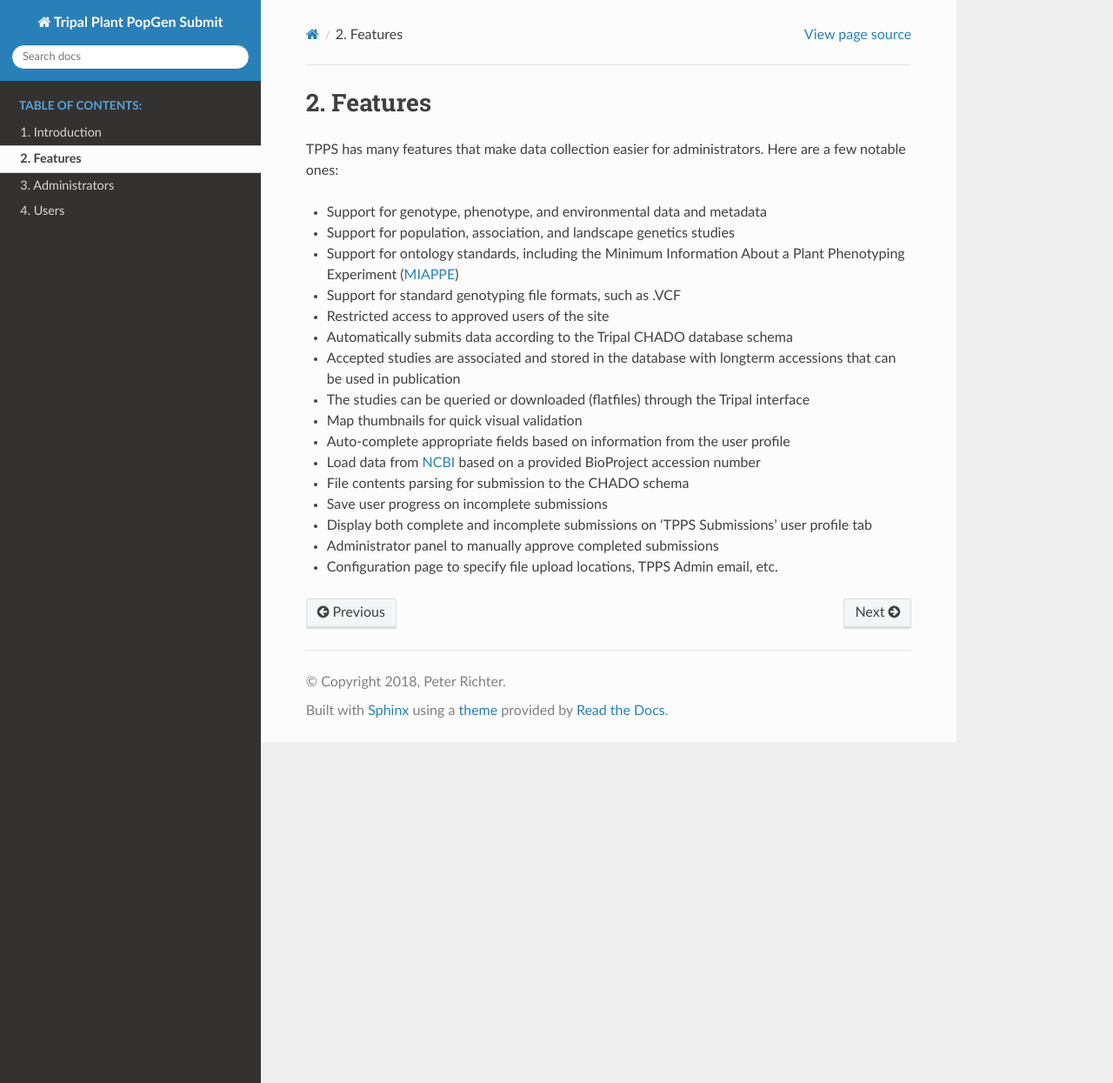
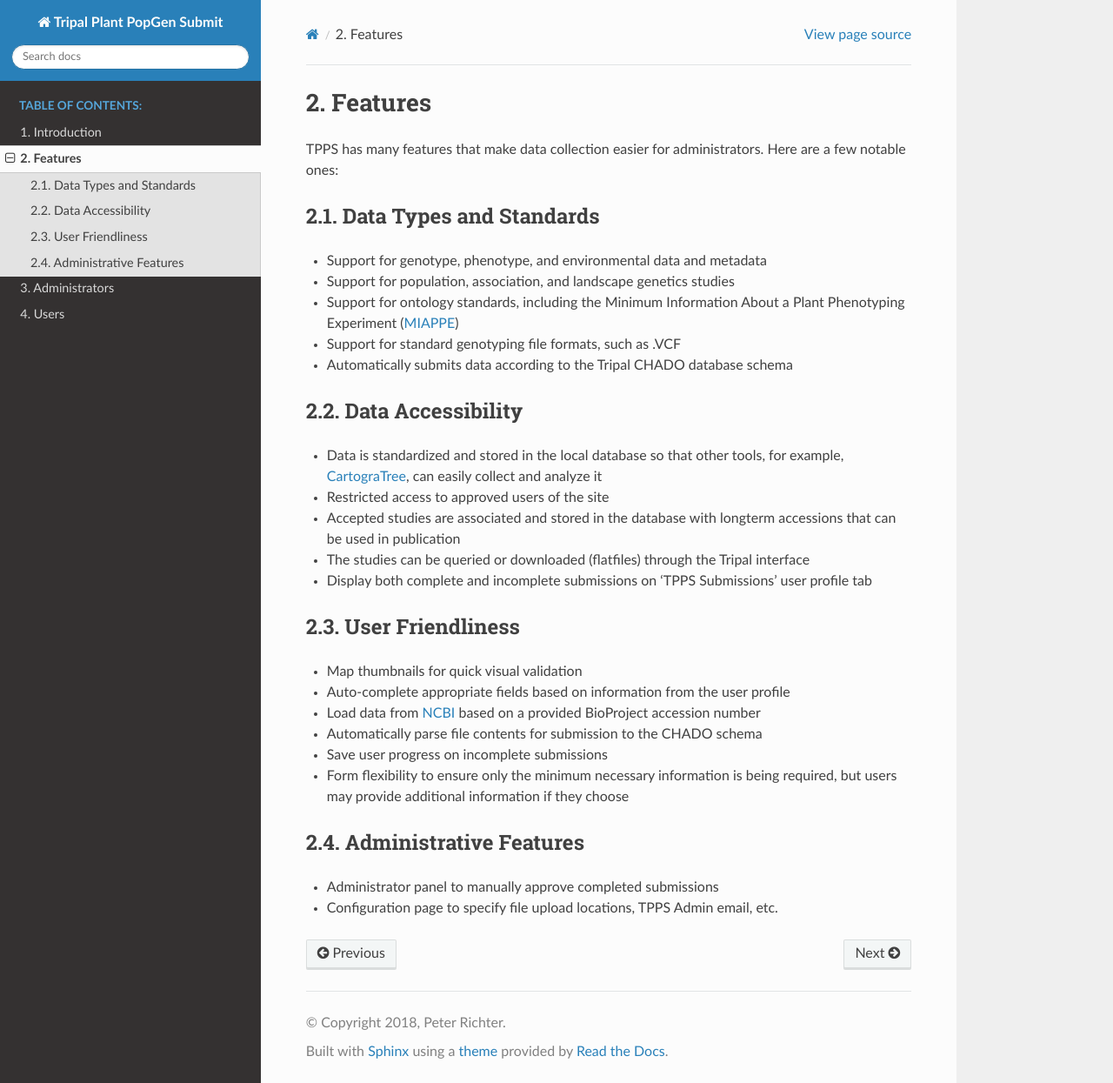
Before and after one commit to par12005/TPPS, a Sphinx documentation site: the page built from docs/source/features.rst, in a window 1280 px wide and 1245 px high. Shown: the whole window at 87% size. Built offline with Sphinx 7.4.7 and the Read the Docs theme 2.0.0, drawn with Linux system fonts in a browser that asks for light colours.

Commit message:
separate features page into sections

```diff
--- a/docs/source/features.rst
+++ b/docs/source/features.rst
@@ -3,22 +3,39 @@ Features
 
 TPPS has many features that make data collection easier for administrators. Here are a few notable ones:
 
+Data Types and Standards
+------------------------
+
 * Support for genotype, phenotype, and environmental data and metadata
 * Support for population, association, and landscape genetics studies
 * Support for ontology standards, including the Minimum Information About a Plant Phenotyping Experiment (`MIAPPE`_)
 * Support for standard genotyping file formats, such as .VCF
+* Automatically submits data according to the Tripal CHADO database schema
+
+Data Accessibility
+------------------
+
+* Data is standardized and stored in the local database so that other tools, for example, `CartograTree`_, can easily collect and analyze it
 * Restricted access to approved users of the site
-* Automatically submits data according to the Tripal CHADO database schema
 * Accepted studies are associated and stored in the database with longterm accessions that can be used in publication
 * The studies can be queried or downloaded (flatfiles) through the Tripal interface
+* Display both complete and incomplete submissions on 'TPPS Submissions' user profile tab
+
+User Friendliness
+-----------------
+
 * Map thumbnails for quick visual validation
 * Auto-complete appropriate fields based on information from the user profile
 * Load data from `NCBI`_ based on a provided BioProject accession number
-* File contents parsing for submission to the CHADO schema
+* Automatically parse file contents for submission to the CHADO schema
 * Save user progress on incomplete submissions
-* Display both complete and incomplete submissions on 'TPPS Submissions' user profile tab
+* Form flexibility to ensure only the minimum necessary information is being required, but users may provide additional information if they choose
+
+Administrative Features
+-----------------------
 * Administrator panel to manually approve completed submissions
 * Configuration page to specify file upload locations, TPPS Admin email, etc.
 
 .. _NCBI: https://www.ncbi.nlm.nih.gov/
 .. _MIAPPE: http://www.miappe.org/
+.. _CartograTree: https://gitlab.com/TreeGenes/CartograTree
```
Also changed, not shown: 6 other files.
